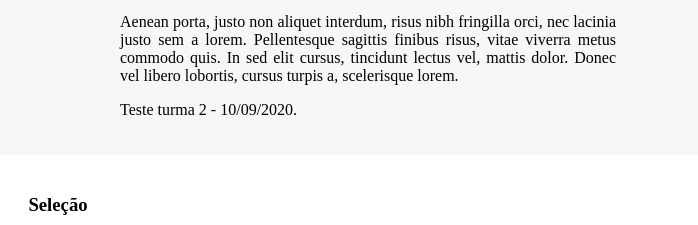
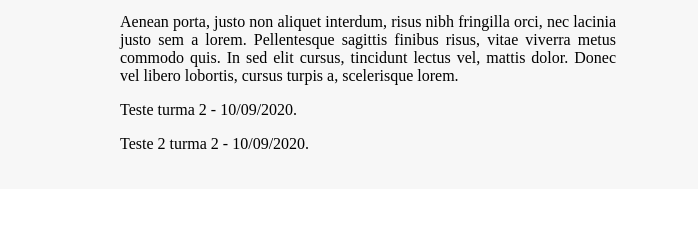
Before and after one commit to clovissilveira/clovissilveira.github.io, a plain HTML site: page index.html in a window 1280 px wide. Shown: the part 1042-1267 px from the top of the page, 582-1280 px from the left. Drawn offline with Linux system fonts and the light colour scheme; a web font is replaced by a local one.

Commit message:
Update index.html

```diff
--- a/index.html
+++ b/index.html
@@ -33,6 +33,7 @@
                 <p class="justificado">Aliquam auctor risus in velit hendrerit commodo. Suspendisse risus urna, tincidunt vitae leo nec, dignissim ullamcorper turpis. Sed tempus tincidunt laoreet. Nam laoreet consectetur dignissim. Pellentesque condimentum maximus neque, eget mattis justo porttitor id.</p>
                 <p class="justificado">Aenean porta, justo non aliquet interdum, risus nibh fringilla orci, nec lacinia justo sem a lorem. Pellentesque sagittis finibus risus, vitae viverra metus commodo quis. In sed elit cursus, tincidunt lectus vel, mattis dolor. Donec vel libero lobortis, cursus turpis a, scelerisque lorem.</p>
                 <p class="justificado">Teste turma 2 - 10/09/2020.</p>
+                <p class="justificado">Teste 2  turma 2 - 10/09/2020.</p>
 
             </div>
         </section>
```
